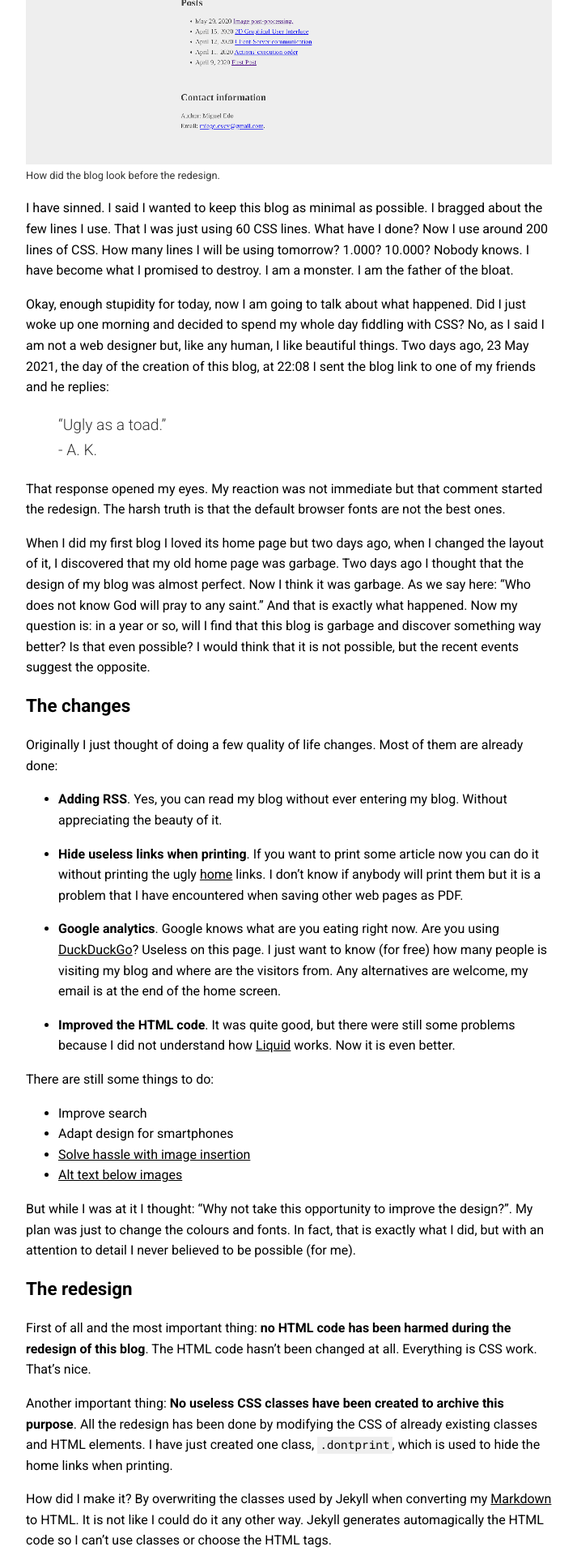
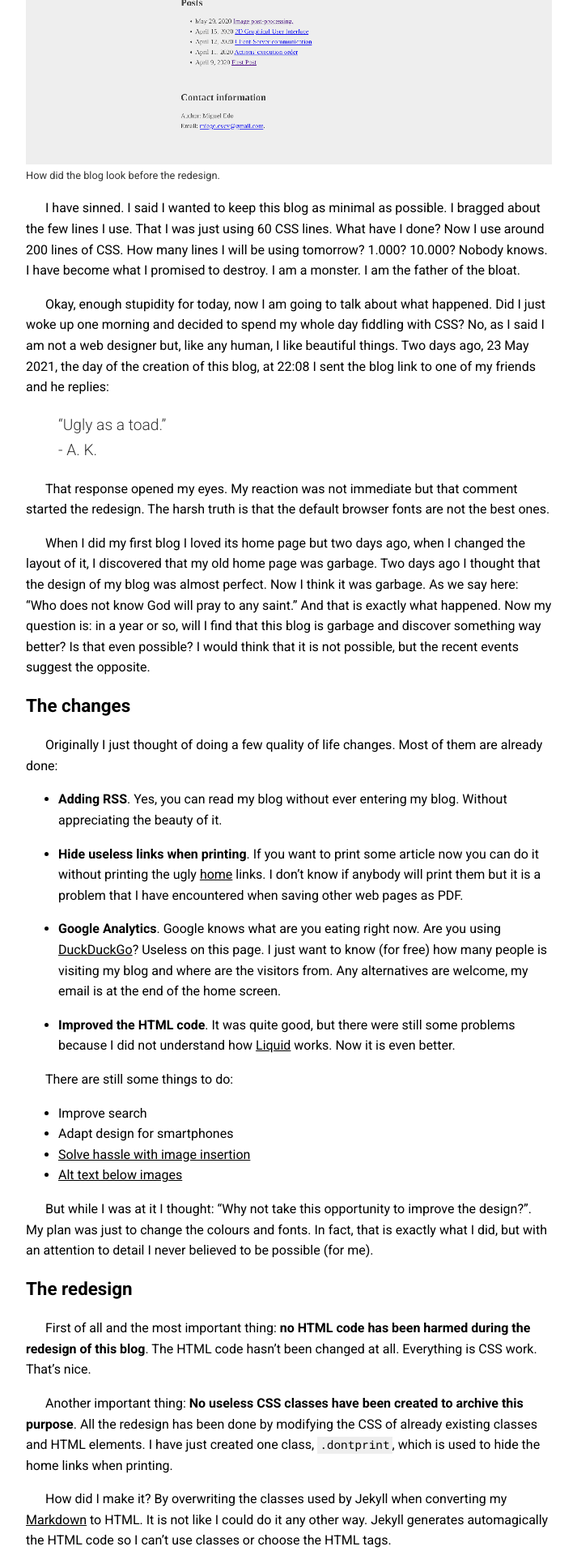
Before and after one commit to edoelas/agdb, a Jekyll site: the page built from _posts/2021-05-25-I-am-a-sinner.md, in a window 1280 px wide. Shown: the part 414-2334 px from the top of the page at 81% size, without its empty margins (283-996 px from the left). Built offline with Jekyll 4.4.1, drawn with Linux system fonts in a browser that asks for light colours; formulas are drawn with MathJax 3; some of the changed text lies outside the part shown.

Commit message:
finish im a sinner

```diff
--- a/_posts/2021-05-25-I-am-a-sinner.md
+++ b/_posts/2021-05-25-I-am-a-sinner.md
@@ -27,7 +27,7 @@
 
 - **Hide useless links when printing**. If you want to print some article now you can do it without printing the ugly [home]({{ site.baseurl }}) links. I don't know if anybody will print them but it is a problem that I have encountered when saving other web pages as PDF.
 
-- **Google analytics**. Google knows what are you eating right now. Are you using [DuckDuckGo](https://duckduckgo.com/)? Useless on this page. I just want to know (for free) how many people is visiting my blog and where are the visitors from. Any alternatives are welcome, my email is at the end of the home screen.
+- **Google Analytics**. Google knows what are you eating right now. Are you using [DuckDuckGo](https://duckduckgo.com/)? Useless on this page. I just want to know (for free) how many people is visiting my blog and where are the visitors from. Any alternatives are welcome, my email is at the end of the home screen.
 
 - **Improved the HTML code**. It was quite good, but there were still some problems because I did not understand how [Liquid](https://shopify.github.io/liquid/) works. Now it is even better.
 
@@ -98,23 +98,31 @@
 
 I have done more changes than the ones explained here but this blog is not about web development. My reasoning when writing this blog is that it could help other developers who decide to create their own blog. In the end, I am using just 100-150 extra CSS lines and importing 2 fonts. I am not a designer by any mean as you may have discovered I just have merged some things that I found interesting, so do not take this as a guide. If you are curious about the CSS it is published on GitHub under the path `/assets/css/BMFB.css`. The name stands for Better Mother Fu**ng Blog as a tribute to [bettermotherfuckingwebsite](http://bettermotherfuckingwebsite.com/), the web that I used as my main inspiration when doing the first version of the Blog.
 
-Here there are some markdown elements that I haven't shown yet. Those elements are latex-like math formulas, horizontal rules and tables:
+Here there are some markdown elements that I haven't shown yet. Those elements are latex-like horizontal rules, math formulas, and tables:
+
+---
 
 $$mean = \frac{\displaystyle\sum_{i=1}^{n} x_{i}}{n}$$
 
----
 
-| First name      |Last name| Number|
-| :------------- | :----------: | -----------: |
-|  Mario | Vargas   | 123123123    |
-| Manuel   | Goterris | 13058375 |
-| Pablo   | Albiol | 247674363 |
+| First name |Last name | Number    |
+| :--------- | :------: | --------: |
+|  Mario     | Vargas   | 123123123 |
+| Manuel     | Goterris | 13058375  |
+| Pablo      | Albiol   | 247674363 |
+
 
 Probably there will be one last post about the blog itself where I will talk about the super simple search engine that I will implement and some minor changes. I promise that it will be the last one about web development.
 
-Here there are some resources that I find interesting:
+Here there are some resources that I found interesting while redesigning the blog:
 
 
-[Material design: Text legibility](https://material.io/design/color/text-legibility.html#legibility-standards)
+- [Material design: Text legibility](https://material.io/design/color/text-legibility.html#legibility-standards)
 
-[Material design: The type system](https://material.io/design/typography/the-type-system.html#applying-the-type-scale)
+- [Material design: The type system](https://material.io/design/typography/the-type-system.html#applying-the-type-scale)
+
+- [Choosing Web Fonts: A Beginner’s Guide](https://design.google/library/choosing-web-fonts-beginners-guide/)
+
+- [Never remove CSS outlines](https://www.a11yproject.com/posts/2013-01-25-never-remove-css-outlines/). This post also is interesting because of its design.
+
+- [Google Fonts](https://fonts.google.com/). This is the place where I am taking the fonts from. Easy, free and reliable.
--- a/assets/css/BMFB.css
+++ b/assets/css/BMFB.css
@@ -20,11 +20,14 @@
 
 }
 
-/*p{
-  text-align: justify;
-  text-justify: inter-word;
-  text-indent: 2em;
-}*/
+p{
+  /*text-align: justify;
+  text-justify: inter-word;*/
+  text-indent: 1.5em;
+}
+p *, li *, blockquote * {
+  text-indent: 0em;
+}
 /*p::first-letter{
   font-size: 120%;
 }*/
@@ -153,11 +156,15 @@
 
 table{
   margin: auto;
+  border-collapse: collapse;
 }
 td, th{
   padding: 3px 10px;
 }
-
+th {
+    border-bottom-style: solid;
+    border-width: 1px;
+}
 img + em {
   color: var(--text-alt);
   font-size: 0.8rem;
```
Also changed, not shown: other parts of _posts/2021-05-25-I-am-a-sinner.md (+1 -1 lines), README.md.
